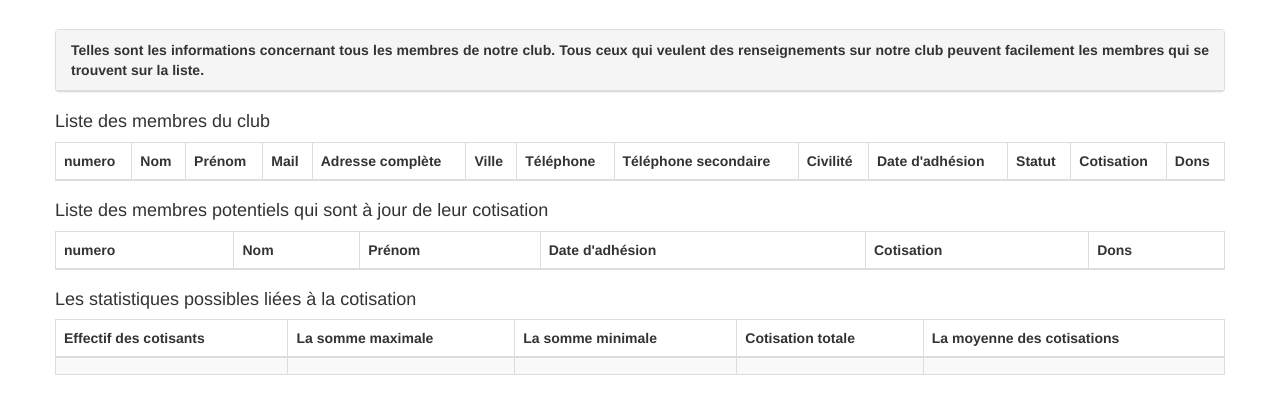
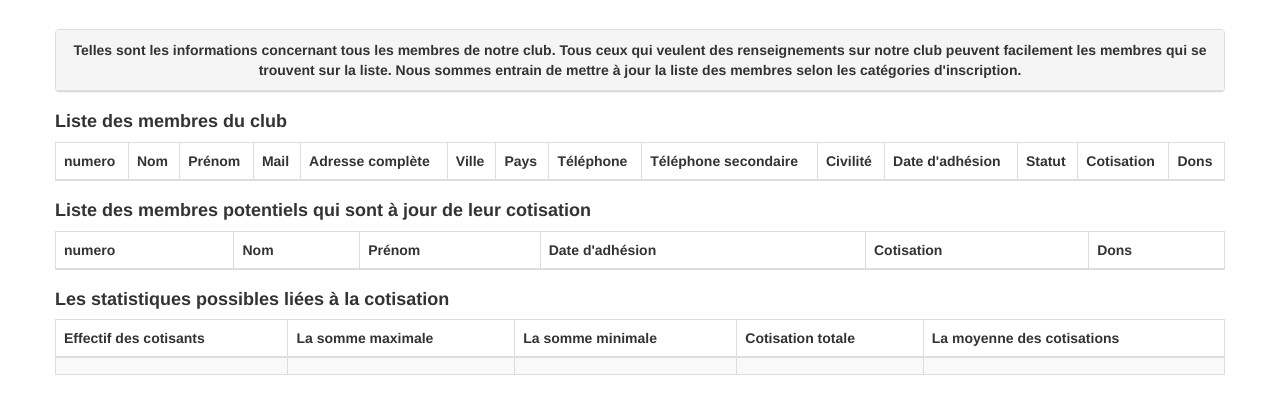
Before and after one commit to gyerbanga/loginslim, a PHP site: template resources/views/membres.twig in a window 1280 px wide. Shown: the part 51-465 px from the top of the page. Run offline with PHP 8.4, Linux system fonts and the light colour scheme; the template is opened without the code that fills it, so the values that code supplies are empty; some libraries are stand-ins or nearby versions.

Commit message:
resources: ajout du pays des membres

```diff
--- a/resources/views/membres.twig
+++ b/resources/views/membres.twig
@@ -3,20 +3,20 @@
 
 {% block content %}
     <div class="row">
-        {# <div class="col-md-6 col-md-offset-3"> #}
-        <div class="panel panel-default text-center">
-                <div class="panel-heading text-justify">
-                   <strong> Telles sont les informations concernant tous les membres de notre club. Tous ceux qui veulent des renseignements sur notre club peuvent facilement les membres qui se trouvent sur la liste.</strong>
+       {#  <div class="col-md-6 col-md-offset-3 text-center"> #}
+            <div class="panel panel-default ">
+                <div class="panel-heading text-center">
+                   <strong> Telles sont les informations concernant tous les membres de notre club. Tous ceux qui veulent des renseignements sur notre club peuvent facilement les membres qui se trouvent sur la liste. Nous sommes entrain de mettre à jour la liste des membres selon les catégories d'inscription.</strong>
                 </div>
-        </div>
+            </div>
+     {#    </div> #}
         {# <div class="col-md-12"> #}
 
         <div class="portlet-title  margin-top:50 padding-bottom: 80">
              <div class="caption"><i class="fa fa-folder-open-o"></i>
-                <h4>Liste des membres du club</h4>
+                <h4><strong>Liste des membres du club</strong></h4>
              </div>
         </div>
-
         <div class="portlet-body">
             <table class="table table-striped table-bordered table-hover is-a-datatable-ss" id="membres" data-type="membres">
                 <thead>
@@ -27,6 +27,7 @@
                         <td ><strong>Mail</strong></td>
                         <td ><strong>Adresse complète</strong></td>
                         <td><strong>Ville</strong></td>
+                        <td><strong>Pays</strong></td>
                         <td><strong>Téléphone</strong></td>
                         <td><strong>Téléphone secondaire</strong></td>
                         <td><strong>Civilité</strong></td>
@@ -45,6 +46,7 @@
                         <td>{{membre.mail}}</td>
                         <td>{{membre.adresse ~ ' '~ membre.cp}}</td>
                         <td>{{membre.ville}}</td>
+                        <td>{{membre.pays}}</td>
                         <td>{{membre.tel1}}</td>
                         <td>{{membre.tel2}}</td>
                         <td>{{membre.civilite}}</td>
@@ -59,9 +61,9 @@
         </div>
 
        <div class="portlet-title  margin-top:50 padding-bottom: 80">
-         <div class="caption"><i class="fa fa-folder-open-o"></i>
-            <h4>Liste des membres potentiels qui sont à jour de leur cotisation</h4>
-         </div>
+             <div class="caption"><i class="fa fa-folder-open-o"></i>
+                <h4><strong>Liste des membres potentiels qui sont à jour de leur cotisation</strong></h4>
+             </div>
         </div>
 
         <div class="portlet-body">
@@ -94,7 +96,7 @@
 
          <div class="portlet-title  margin-top:50 padding-bottom: 80">
          <div class="caption"><i class="fa fa-folder-open-o"></i>
-           <h4> Les statistiques possibles liées à la cotisation</h4>
+           <h4> <strong>Les statistiques possibles liées à la cotisation</strong></h4>
          </div>
         </div>
 
@@ -122,5 +124,4 @@
             </table>
         </div>
     </div>
-
 {% endblock %}
```
